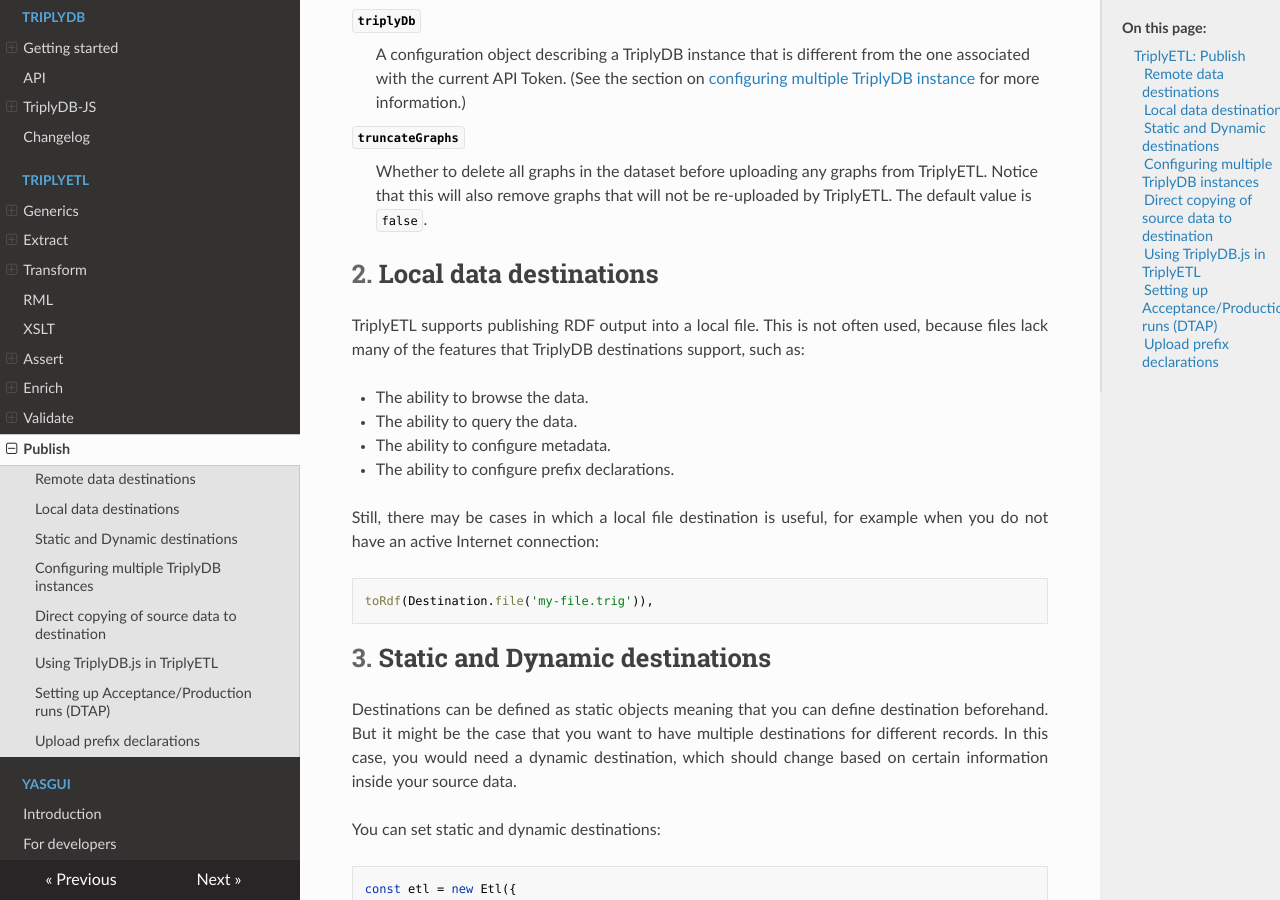
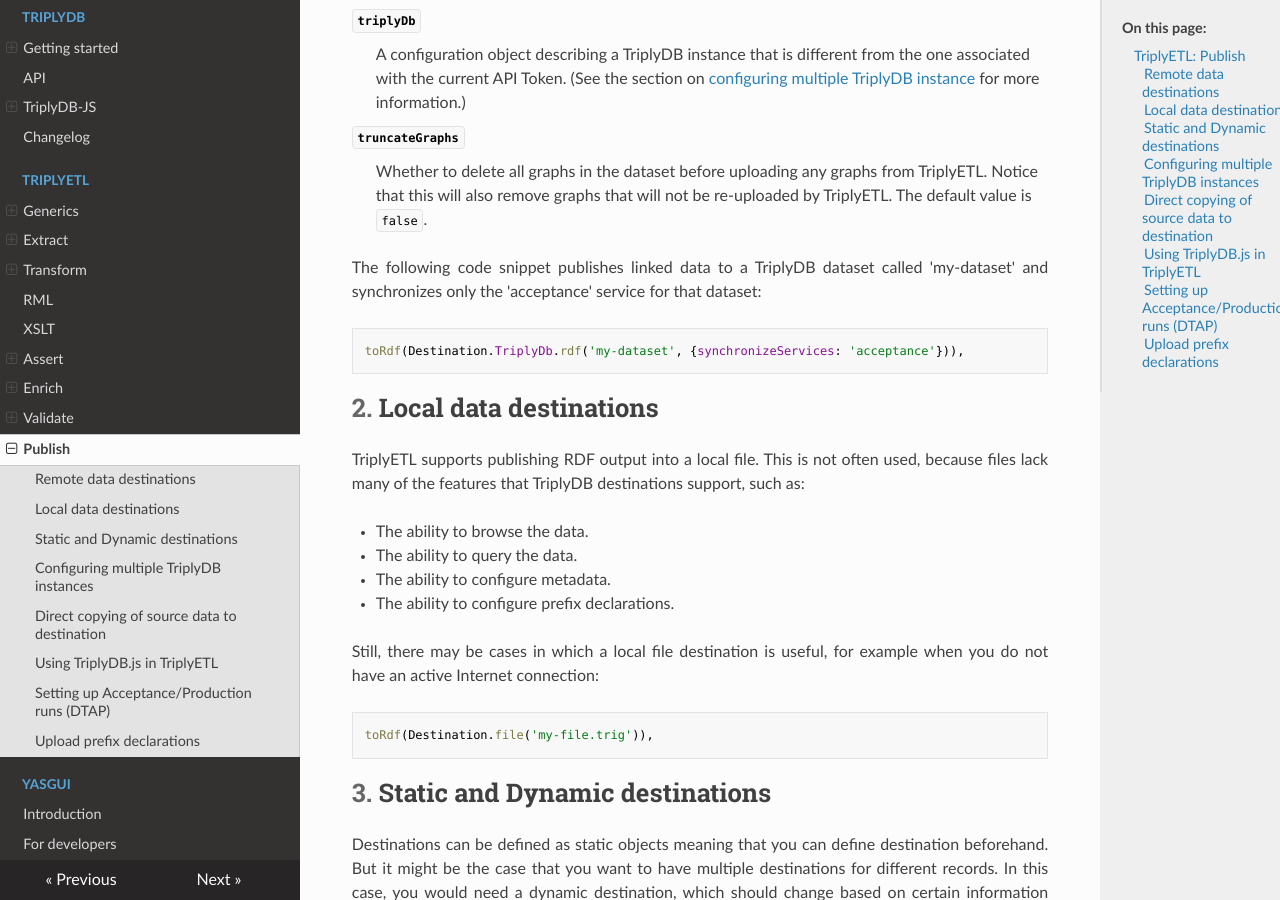
Before and after one commit to TriplyDB/Documentation, an MkDocs documentation site: the page built from docs/triply-etl/publish/index.md, in a window 1280 px wide and 900 px high, scrolled down 1440 px. Built offline with MkDocs 1.6.1, drawn with Linux system fonts in a browser that asks for light colours.

Commit message:
Update index.md
ADDED: Example of using sychronizeServices.

````diff
--- a/docs/triply-etl/publish/index.md
+++ b/docs/triply-etl/publish/index.md
@@ -56,6 +56,12 @@
   <dt><code>truncateGraphs</code></dt>
   <dd>Whether to delete all graphs in the dataset before uploading any graphs from TriplyETL. Notice that this will also remove graphs that will not be re-uploaded by TriplyETL. The default value is <code>false</code>.</dd>
 </dl>
+
+The following code snippet publishes linked data to a TriplyDB dataset called 'my-dataset' and synchronizes only the 'acceptance' service for that dataset:
+
+```ts
+toRdf(Destination.TriplyDb.rdf('my-dataset', {synchronizeServices: 'acceptance'})),
+```
 
 ## Local data destinations
 
````
